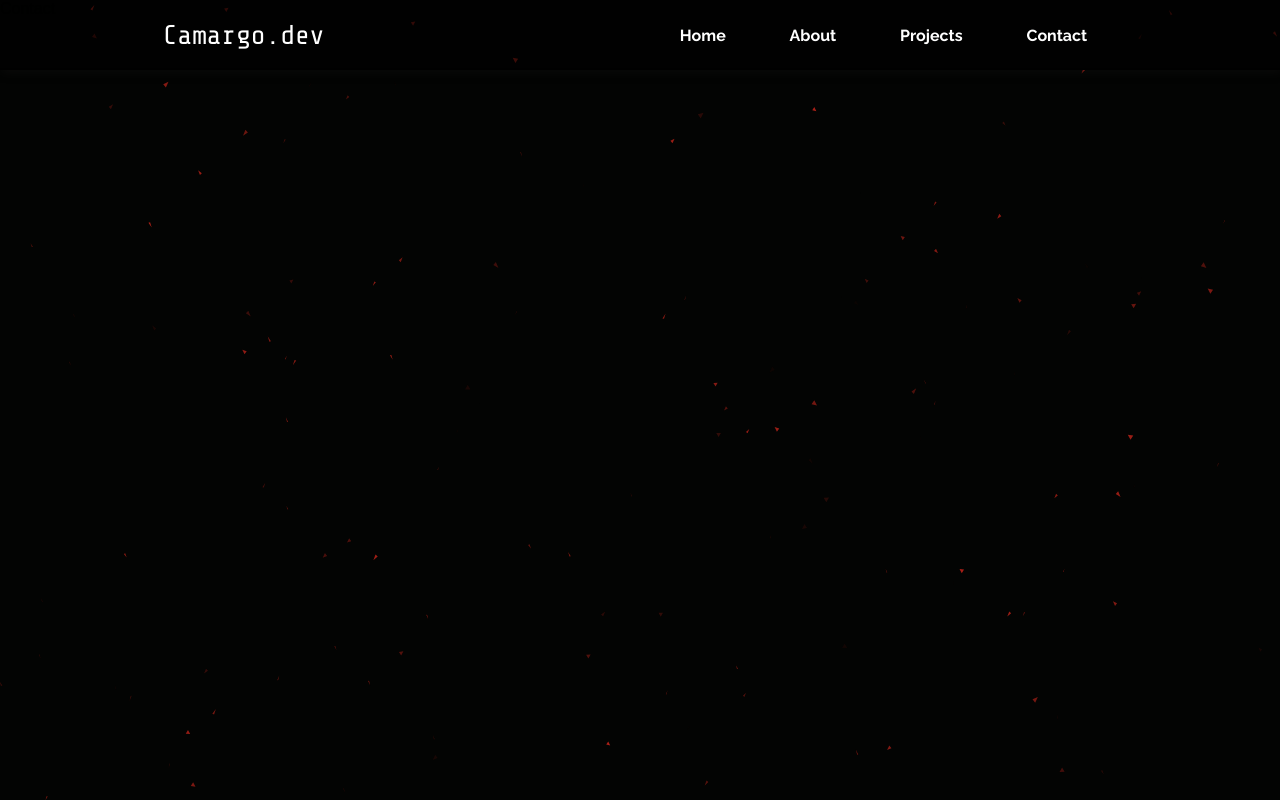
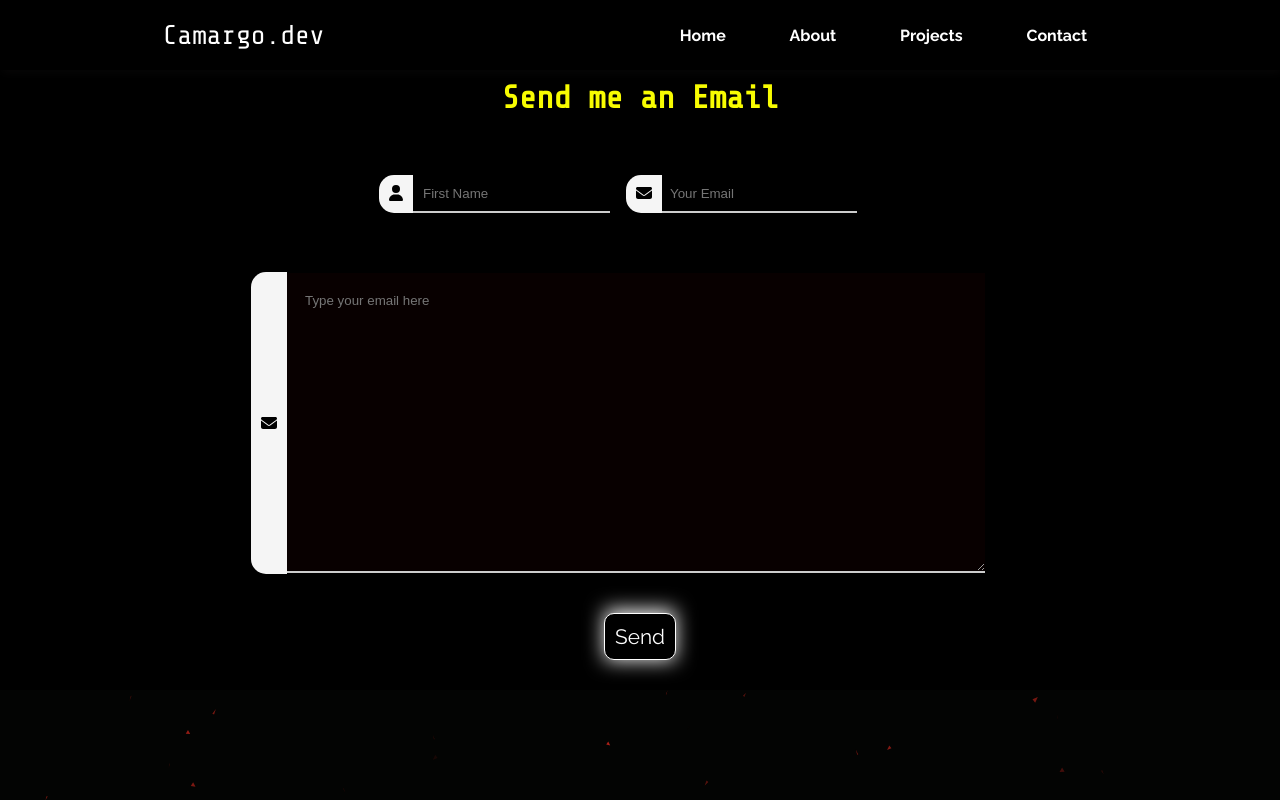
Before and after one commit to pedroacamargo/Camargo.dev, a React (Create React App) app: page /contact in a window 1280 px wide. Built offline with nearby package versions, Linux system fonts and the light colour scheme; a web font is replaced by a local one.

Commit message:
Email handler system incompleted

```diff
--- a/package.json
+++ b/package.json
@@ -3,6 +3,7 @@
   "version": "0.1.0",
   "private": true,
   "dependencies": {
+    "@emailjs/browser": "^3.11.0",
     "@fortawesome/fontawesome-svg-core": "^6.4.0",
     "@fortawesome/free-brands-svg-icons": "^6.4.0",
     "@fortawesome/free-regular-svg-icons": "^6.4.0",
@@ -15,6 +16,7 @@
     "@types/react-dom": "^18.2.6",
     "axios": "^1.4.0",
     "babel-plugin-macros": "^3.1.0",
+    "email-js": "^2.0.2",
     "react": "^18.2.0",
     "react-dom": "^18.2.0",
     "react-particles": "^2.10.1",
--- /dev/null
+++ b/src/Styles/Footer.scss
@@ -0,0 +1,5 @@
+footer {
+    height: 200px;
+    width: 100%;
+    background-color: black;
+}
--- /dev/null
+++ b/src/Styles/contact/ContactForms.styles.scss
@@ -0,0 +1,206 @@
+@import "../VariablesGlobal.scss";
+
+.forms-container {
+    padding-top: 70px;
+    overflow: hidden;
+
+    @include flexcenter();
+    flex-direction: column;
+
+    background-color: black;
+
+
+    h1 {
+        padding: 10px;
+        color: rgb(248, 252, 1);
+        font-family: $fontABout;
+    }
+
+    .send-email-container {
+        @include flexcenter();
+        flex-direction: column;
+        position: relative;
+
+        padding: 20px;
+        width: 80%;
+
+        .form-section {
+
+            display: flex;
+            padding: 10px;
+            margin: 10px;
+            border-radius: 10px;
+
+            .input-container {
+                position: relative;
+
+                .input-field {
+                    display: block;
+                    padding: 10px 10px;
+                    background-color: transparent;
+                    border: 0;
+                    color: white;
+                    outline: none;
+                    margin: 10px;
+                    margin-left: 20px;
+                    margin-right: 30px;
+                    border-bottom: 2px solid #ccc;
+
+                    & + .input-label {
+                        position: absolute;
+                        padding: 5px;
+                        color: rgba(139, 19, 19, 0);
+                        font-family: $fontABout;
+                        left: 10px;
+                        top: 9px;
+                        transition: 1s;
+                        z-index: -1;
+                    }
+
+                    & + .input-label + .input-icon {
+                        position: absolute;
+                        color: black;
+                        background-color: whitesmoke;
+                        padding: 10px;
+                        border-radius: 15px 0 0 15px;
+                        font-family: $fontABout;
+                        left: -14px;
+                        top: 9px;
+                        transition: .5s ease;
+                    }
+
+
+                    & + .input-label + .input-icon + .linebot {
+                        position: absolute;
+                        bottom: 10px;
+                        left: 20px;
+                        height: 2px;
+                        width: 0px;
+                        background-color: #8a0808;
+                        transition: all 1s ease;
+                    }
+
+
+                    &:focus + .input-label {
+                        top: -10px;
+                        font-size: 12px;
+                        color: #8a0808;
+                        z-index: 10;
+                    }
+
+                    &:focus + .input-label + .input-icon {
+                        background-color: #8a0808;
+                        color: white;
+                    }
+
+                    &:focus + .input-label + .input-icon + .linebot {
+                        width: 250px;
+                    }
+
+                }
+
+                .textarea {
+                    width: 700px;
+                    height: 300px;
+                    background-color: #3002022a;
+                    padding: 20px;
+
+                    &:focus + .input-label {
+                        top: -15px;
+                        font-size: 12px;
+                        color: #8a0808;
+                        z-index: 10;
+                    }
+
+                    &:focus + .input-label + .input-icon + .linebot {
+                        width: 700px;
+                    }
+
+                    & + .input-label + .input-icon {
+                        display: flex;
+                        justify-content: center;
+                        align-items: center;
+                        position: absolute;
+                        color: black;
+                        background-color: whitesmoke;
+                        padding: 10px;
+                        border-radius: 15px 0 0 15px;
+                        font-family: $fontABout;
+                        left: -14px;
+                        top: 9px;
+                        height: 94.5%;
+                        transition: .5s ease;
+                    }
+
+                }
+
+
+            }
+
+            }
+
+            .btn-submit {
+                padding: 10px;
+                background-color: black;
+                color: white;
+                font-family: $fontRaleway;
+                border: 1px solid white;
+                border-radius: 10px;
+                transition: .5s;
+                font-size: 1.3em;
+                margin: 10px;
+                cursor: pointer;
+                z-index: 1;
+
+                &:hover {
+                    background-color: white;
+                    color: black;
+                }
+            }
+
+            .light-blink {
+                width: 70px;
+                height: 50px;
+                position: absolute;
+                bottom: 30px;
+                background-color: white;
+                filter: blur(10px);
+                z-index: 0;
+            }
+    }
+}
+
+@media screen and (max-width: 1000px) {
+
+    .forms-container .send-email-container .form-section .input-container .textarea {
+        width: 450px;
+
+        &:focus + .input-label + .input-icon + .linebot {
+            width: 450px;
+        }
+    }
+}
+
+
+@media screen and (max-width: 600px) {
+
+
+    .forms-container .send-email-container {
+
+        &:last-child {
+            margin-left: 50px;
+            .input-container .textarea {
+                width: 300px;
+
+                &:focus + .input-label + .input-icon + .linebot {
+                    width: 300px;
+                }
+            }
+        }
+
+        .form-section {
+            flex-direction: column;
+            margin: 20px;
+        }
+    }
+}
--- /dev/null
+++ b/src/components/contacts/ContactForms.component.tsx
@@ -0,0 +1,61 @@
+import React, { useRef } from 'react'
+import "../../Styles/contact/ContactForms.styles.scss"
+import emailjs from '@emailjs/browser';
+import { FontAwesomeIcon } from '@fortawesome/react-fontawesome';
+import { faEnvelope, faUser } from '@fortawesome/free-solid-svg-icons';
+
+export const ContactForms = () => {
+    const form = useRef<any>();
+    const username = useRef<any>();
+    const email = useRef<any>();
+    const textarea = useRef<any>();
+
+    const clearForms = () => {
+        username.current.value = "";
+        email.current.value = "";
+        textarea.current.value = "";
+    }
+
+    const sendEmail = (e: any) => {
+        e.preventDefault();
+
+        emailjs.sendForm('service_qhoywu6','template_vs1p5gw',form.current,'xLPFLTtIufxxG0Vqn').then((result) => {
+            clearForms();
+            alert("Message was sent successfully")
+        })
+    }
+
+    return (
+        <div className='forms-container'>
+            <h1>Send me an Email</h1>
+
+            <form className='send-email-container' ref={form} onSubmit={sendEmail}>
+                <div className='form-section'>
+                    <div className='input-container'>
+                        <input required className='input-field' ref={username} type="text" name="user_name" placeholder='First Name'/>
+                        <label className='input-label'>First Name</label>
+                        <div className='input-icon'><FontAwesomeIcon icon={faUser} /></div>
+                        <span className='linebot'></span>
+                    </div>
+                    <div className='input-container'>
+                        <input required style={{left: "12px"}} className='input-field' ref={email} type="email" name="user_email" placeholder='Your Email' />
+                        <label className='input-label'>Your Email</label>
+                        <div className='input-icon'><FontAwesomeIcon icon={faEnvelope} /></div>
+                        <span style={{left: "22px"}} className='linebot'></span>
+                    </div>
+                </div>
+                <div className='form-section form-section-textarea'>
+                    <div className="input-container">
+                        <textarea required className='input-field textarea' placeholder='Type your email here' ref={textarea} name="message" />
+                        <label className='input-label'>Type your message here</label>
+                        <div className='input-icon'><FontAwesomeIcon icon={faEnvelope} /></div>
+                        <span className='linebot'></span>
+                    </div>
+                </div>
+                <button className='btn-submit' type="submit" value="Send" >Send</button>
+                <div className='light-blink'></div>
+            </form>
+
+        </div>
+    )
+}
--- a/src/components/global/Footer.component.tsx
+++ b/src/components/global/Footer.component.tsx
@@ -1,7 +1,10 @@
 import React from 'react'
+import "../../Styles/Footer.scss";
 
 export const Footer = () => {
     return (
-        <div>Footer</div>
+        <footer>
+
+        </footer>
     )
 }
--- a/src/routes/Contact.component.tsx
+++ b/src/routes/Contact.component.tsx
@@ -1,8 +1,12 @@
 import React from 'react'
+import { ContactForms } from '../components/contacts/ContactForms.component';
 
 const Contact = () => {
     return (
-        <div>Contact</div>
+    <>
+        <ContactForms />
+
+    </>
     )
 }
 
```
Also changed, not shown: 2 other files (tests, documents, lock files or other folders).
